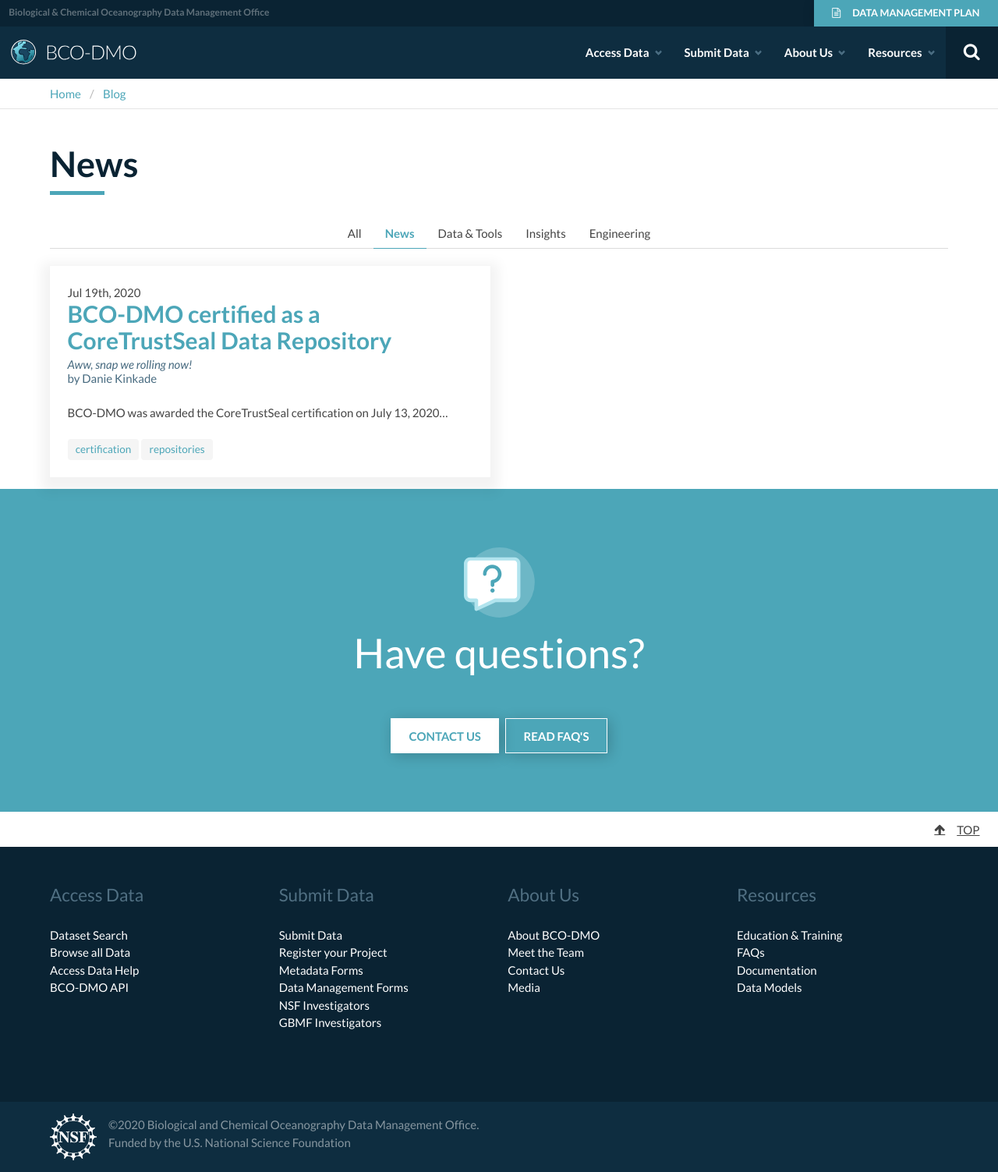
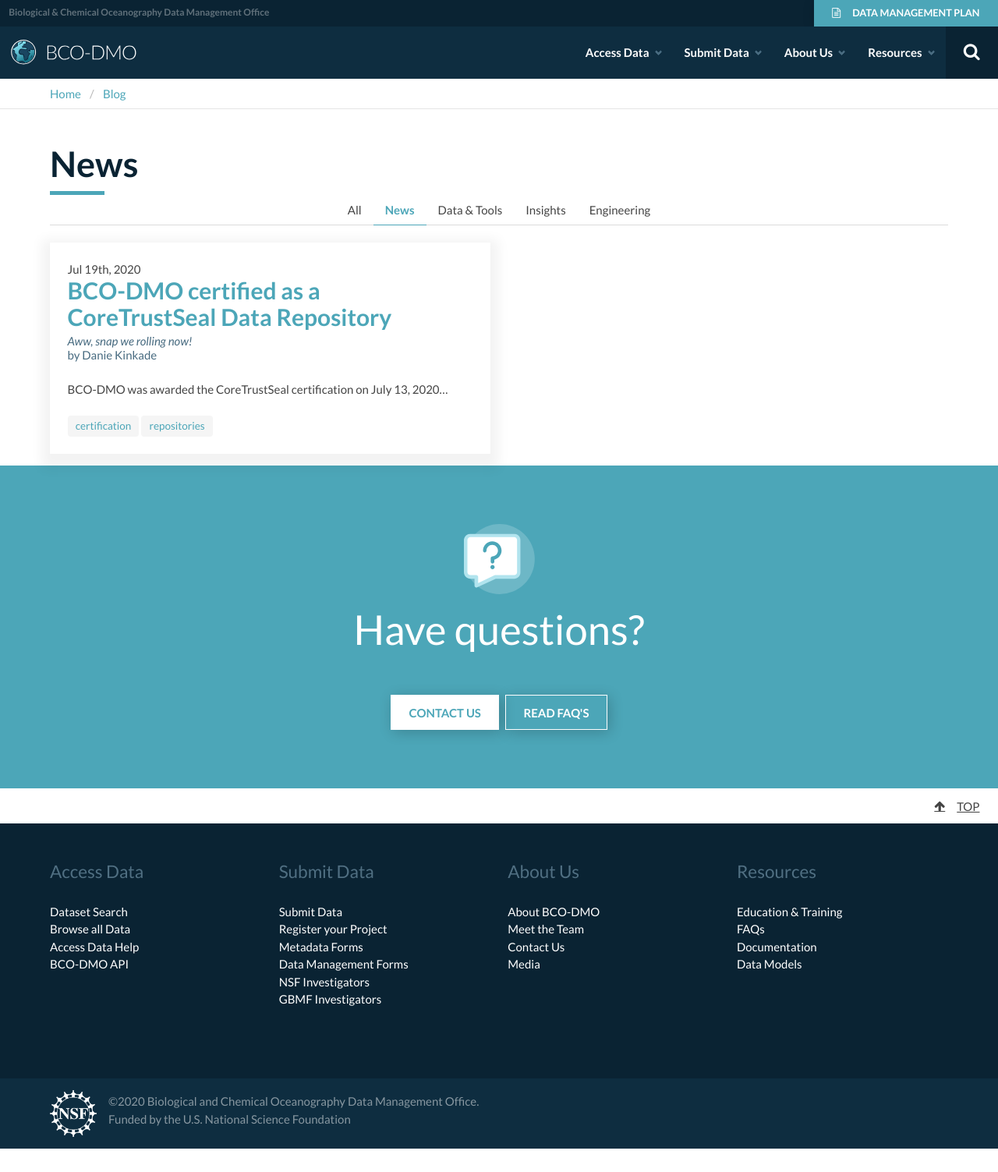
Before and after one commit to BCODMO/blog.bco-dmo.org, a Jekyll site: the page built from news.html, in a window 1280 px wide. Shown: the whole page at 78% size. Built offline with Jekyll 4.4.1, drawn with Linux system fonts in a browser that asks for light colours; after the commit the page ends 1473 px from its top, so only the background shows below that.

Commit message:
Update news.html

```diff
--- a/news.html
+++ b/news.html
@@ -8,10 +8,7 @@
 author: bcodmo
 ---
 
-<h1 class="title is-1 is-primary padding-bot-1 margin-bot-2-important">{{ page.title }}</h1>
-{% if page.subtitle %}
-<h5 class="subtitle is-italic padding-bot-1">{{ page.subtitle }}</h5>
-{% endif %}
+<h1 class="title is-1 is-primary padding-bot-1 margin-bot-0">{{ page.title }}</h1>
 {% if site.posts %}
   <div class="tabs is-centered">
     <ul>
```
